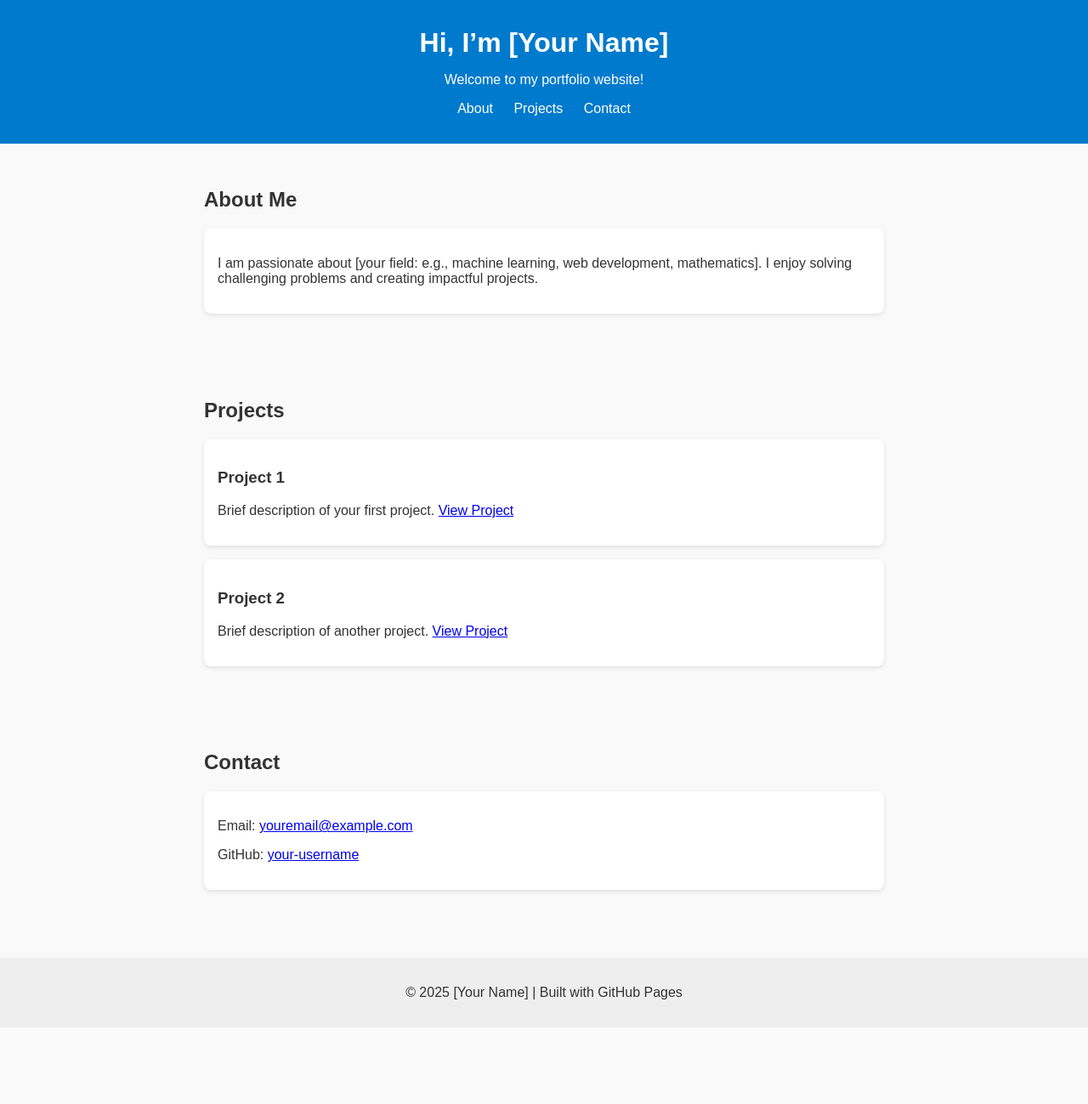
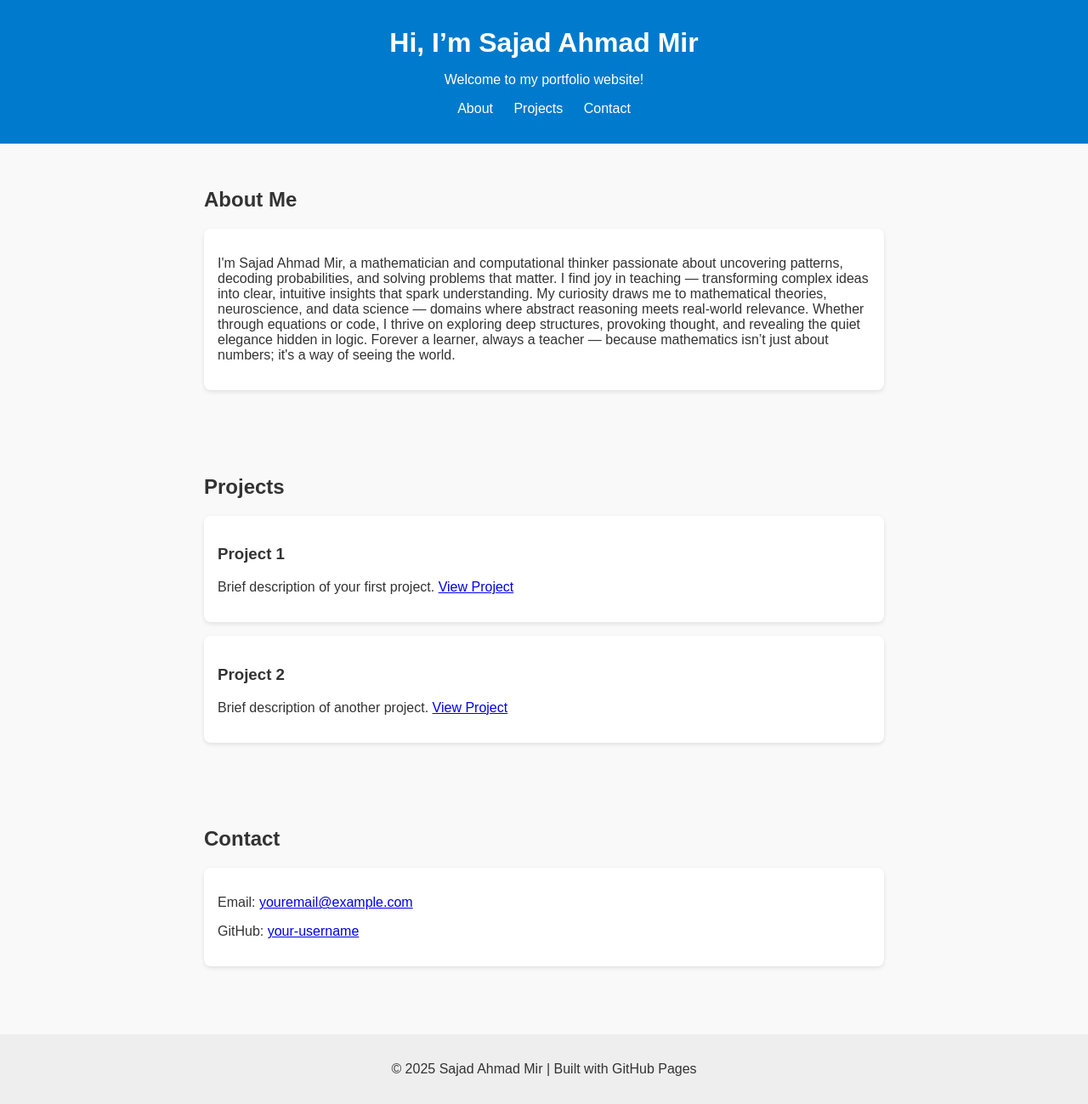
Before and after one commit to meer-1/sajad.mir, a plain HTML site: page index.html in a window 1280 px wide. Shown: the whole page at 85% size. Before the commit the page ends 1209 px from the top, so only its background shows below. Drawn offline with Linux system fonts and the light colour scheme.

Commit message:
Update index.html

```diff
--- a/index.html
+++ b/index.html
@@ -48,7 +48,7 @@
 </head>
 <body>
   <header>
-    <h1>Hi, I’m [Your Name]</h1>
+    <h1>Hi, I’m Sajad Ahmad Mir</h1>
     <p>Welcome to my portfolio website!</p>
     <nav>
       <a href="#about">About</a>
@@ -60,8 +60,11 @@
   <section id="about">
     <h2>About Me</h2>
     <div class="card">
-      <p>I am passionate about [your field: e.g., machine learning, web development, mathematics].
-      I enjoy solving challenging problems and creating impactful projects.</p>
+      <p>I'm Sajad Ahmad Mir, a mathematician and computational thinker passionate about uncovering patterns, decoding probabilities, and solving problems that matter. I find joy in teaching — transforming complex ideas into clear, intuitive insights that spark understanding.
+
+My curiosity draws me to mathematical theories, neuroscience, and data science — domains where abstract reasoning meets real-world relevance. Whether through equations or code, I thrive on exploring deep structures, provoking thought, and revealing the quiet elegance hidden in logic.
+
+Forever a learner, always a teacher — because mathematics isn’t just about numbers; it's a way of seeing the world.</p>
     </div>
   </section>
 
@@ -88,7 +91,7 @@
   </section>
 
   <footer>
-    <p>© 2025 [Your Name] | Built with GitHub Pages</p>
+    <p>© 2025 Sajad Ahmad Mir | Built with GitHub Pages</p>
   </footer>
 </body>
 </html>
```
